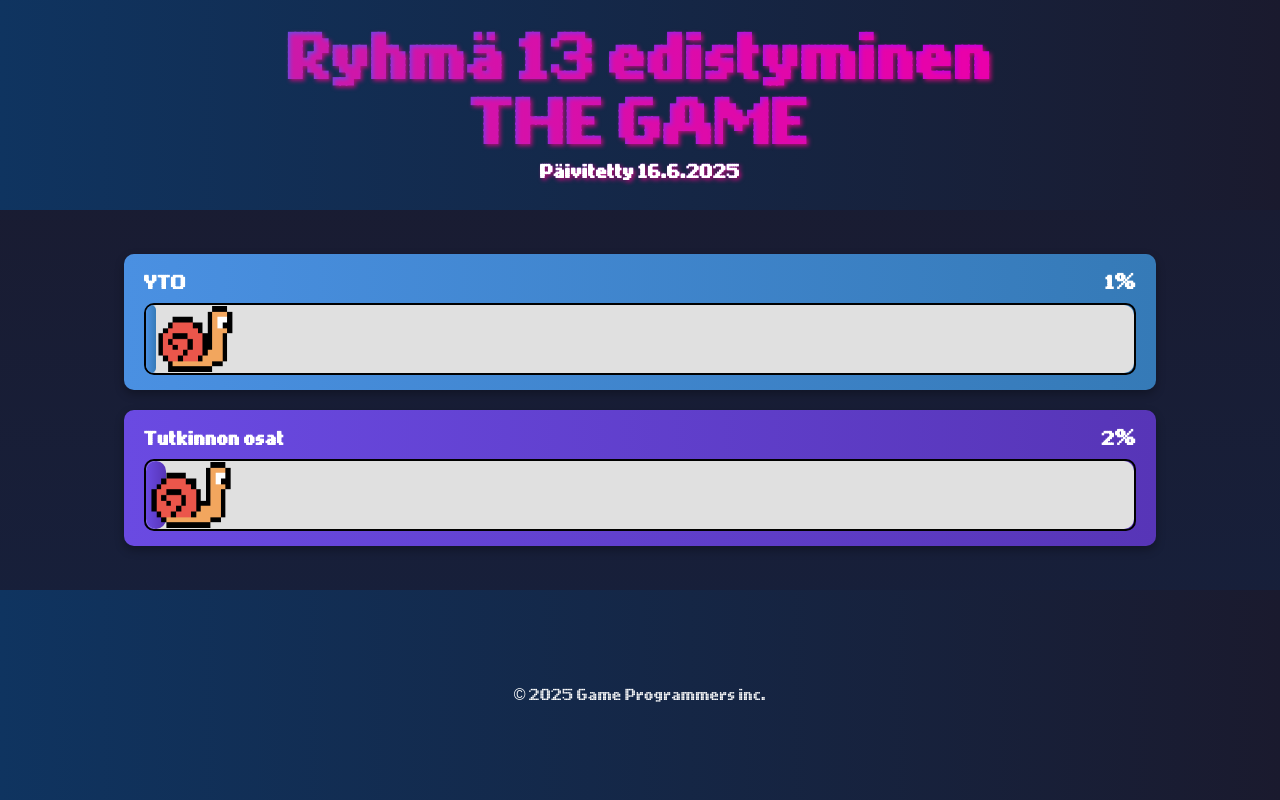
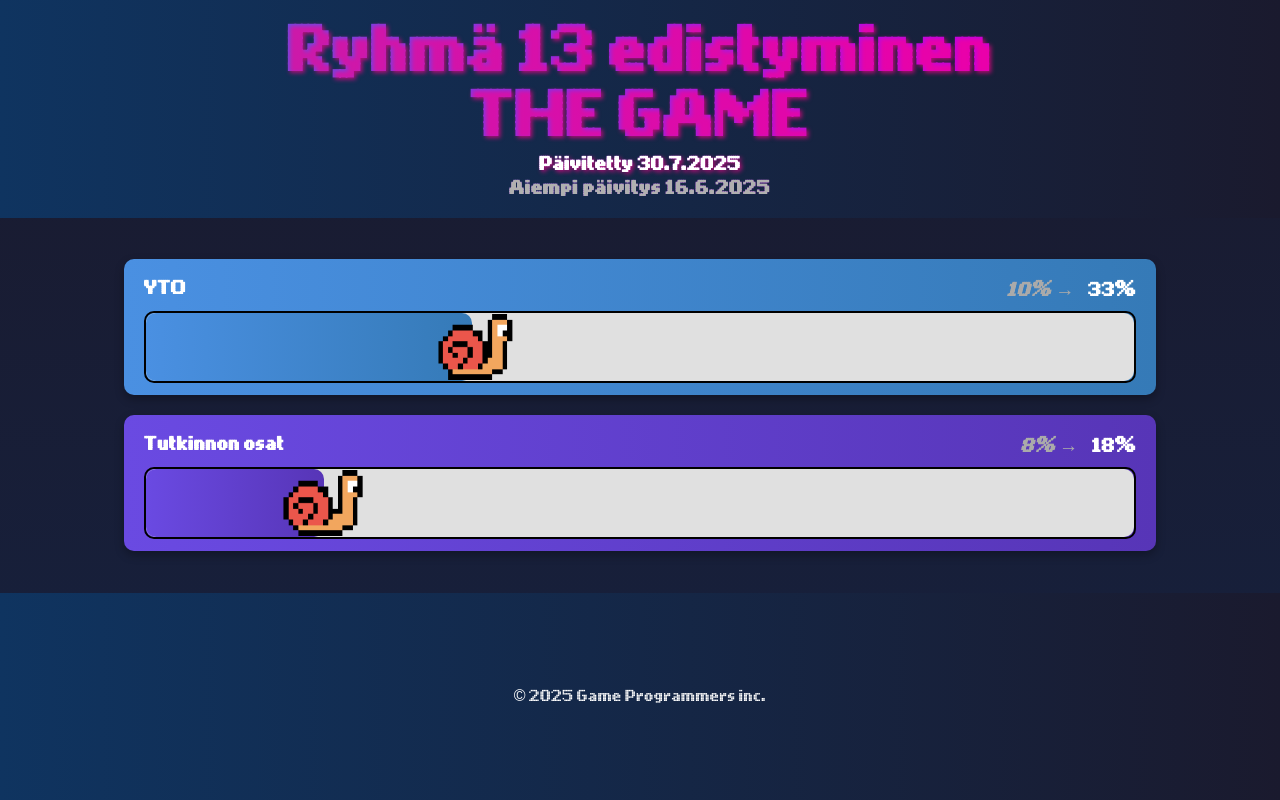
Before and after one commit to lattesprezzo/Progressbarsivusto, a plain HTML site: page video-game-website/index.html in a window 1280 px wide. Drawn offline with Linux system fonts and the light colour scheme; no server answers.

Commit message:
Update progress percentages and add previous update information

```diff
--- a/video-game-website/index.html
+++ b/video-game-website/index.html
@@ -12,7 +12,8 @@
         <h1>
             <span class="header-line">Ryhmä 13 edistyminen</span>
             <span class="header-line">THE GAME</span>
-             <span class="header-line updated">Päivitetty 16.6.2025</span>
+             <span class="header-line updated">Päivitetty 30.7.2025</span>
+             <span class="header-line updated previous-update">Aiempi päivitys 16.6.2025</span>
         </h1>
     </header>
     <main>
@@ -20,7 +21,10 @@
         <div class="progress-box yto-box">
             <div class="progress-title">
                 <span class="bar-name">YTO</span>
-                <span class="bar-percentage" id="yto-percentage">1%</span>
+                <span class="bar-percentages">
+                    <span class="bar-percentage previous-bar-percentage" id="yto-previous-percentage">10% →</span>
+                    <span class="bar-percentage" id="yto-percentage">13%</span>
+                </span>
             </div>
             <div class="progress-content">
                 <progress id="yto" value="1" max="100"></progress>
@@ -33,7 +37,10 @@
         <div class="progress-box tutkinnon-osat-box">
             <div class="progress-title">
                 <span class="bar-name">Tutkinnon osat</span>
-                <span class="bar-percentage" id="tutkinnon-osat-percentage">2%</span>
+                <span class="bar-percentages">
+                    <span class="bar-percentage previous-bar-percentage" id="tutkinnon-osat-previous-percentage">8% →</span>
+                    <span class="bar-percentage" id="tutkinnon-osat-percentage">18%</span>
+                </span>
             </div>
             <div class="progress-content">
                 <progress id="tutkinnon-osat" value="2" max="100"></progress>
--- a/video-game-website/scripts/script.js
+++ b/video-game-website/scripts/script.js
@@ -1,28 +1,28 @@
 import { drawFrame, startAnimation } from "./animation.js";
 
-document.addEventListener("DOMContentLoaded", async () => {
-    const excelUrl = "https://eduamiedu-my.sharepoint.com/:x:/g/personal/lauri_ahmas_taitotalo_fi/EbJVp-4Y13dEqEIVzvZLdYIBa4tHUHQXSjGIAZgIGIcyXg?e=rzkHI6";
+ document.addEventListener("DOMContentLoaded", async () => {
+//     const excelUrl = "https://eduamiedu-my.sharepoint.com/:x:/g/personal/lauri_ahmas_taitotalo_fi/EbJVp-4Y13dEqEIVzvZLdYIBa4tHUHQXSjGIAZgIGIcyXg?e=rzkHI6";
 
-    let ytoPercentage = 0;
-    let tutkinnonOsatPercentage = 0;
+    let ytoPercentage = 33;
+    let tutkinnonOsatPercentage = 18;
 
-    try {
-        const response = await fetch(excelUrl);
-        const arrayBuffer = await response.arrayBuffer();
-        const workbook = XLSX.read(arrayBuffer, { type: "array" });
+//     try {
+//         const response = await fetch(excelUrl);
+//         const arrayBuffer = await response.arrayBuffer();
+//         const workbook = XLSX.read(arrayBuffer, { type: "array" });
 
-        const sheetName = workbook.SheetNames[0];
-        const sheet = workbook.Sheets[sheetName];
+//         const sheetName = workbook.SheetNames[0];
+//         const sheet = workbook.Sheets[sheetName];
 
-        // Read cell A1 and B1
-        ytoPercentage = parseFloat(sheet["A1"].v);
-        tutkinnonOsatPercentage = parseFloat(sheet["B1"].v);
-    } catch (error) {
-        console.error("Error loading Excel file:", error);
-        // fallback values if needed
-        ytoPercentage = 1;
-        tutkinnonOsatPercentage = 2;
-    }
+//         // Read cell A1 and B1
+//         ytoPercentage = parseFloat(sheet["A1"].v);
+//         tutkinnonOsatPercentage = parseFloat(sheet["B1"].v);
+//     } catch (error) {
+//         console.error("Error loading Excel file:", error);
+//         // fallback values if needed
+//         ytoPercentage = 1;
+//         tutkinnonOsatPercentage = 2;
+//     }
 
     // DOM elements
     const ytoProgress = document.getElementById("yto");
--- a/video-game-website/styles/style.css
+++ b/video-game-website/styles/style.css
@@ -180,3 +180,18 @@ footer {
     font-size: 1em; /* Further reduce font size for very small screens */
   }
 }
+
+.previous-update {
+  color: #b0b0b0 !important;   /* Lighter grey for clarity */
+  font-style: normal;          /* Remove italic */
+  text-shadow: none !important;/* Remove any shadow */
+  font-size: 0.3em;            /* Match updated size */
+  margin-top: 2px;
+  letter-spacing: 0.02em;
+}
+
+.previous-bar-percentage {
+    color: #aaa;
+    margin-right: 0.5em;
+    font-style: italic;
+}
```
Also changed, not shown: 1 other file.
